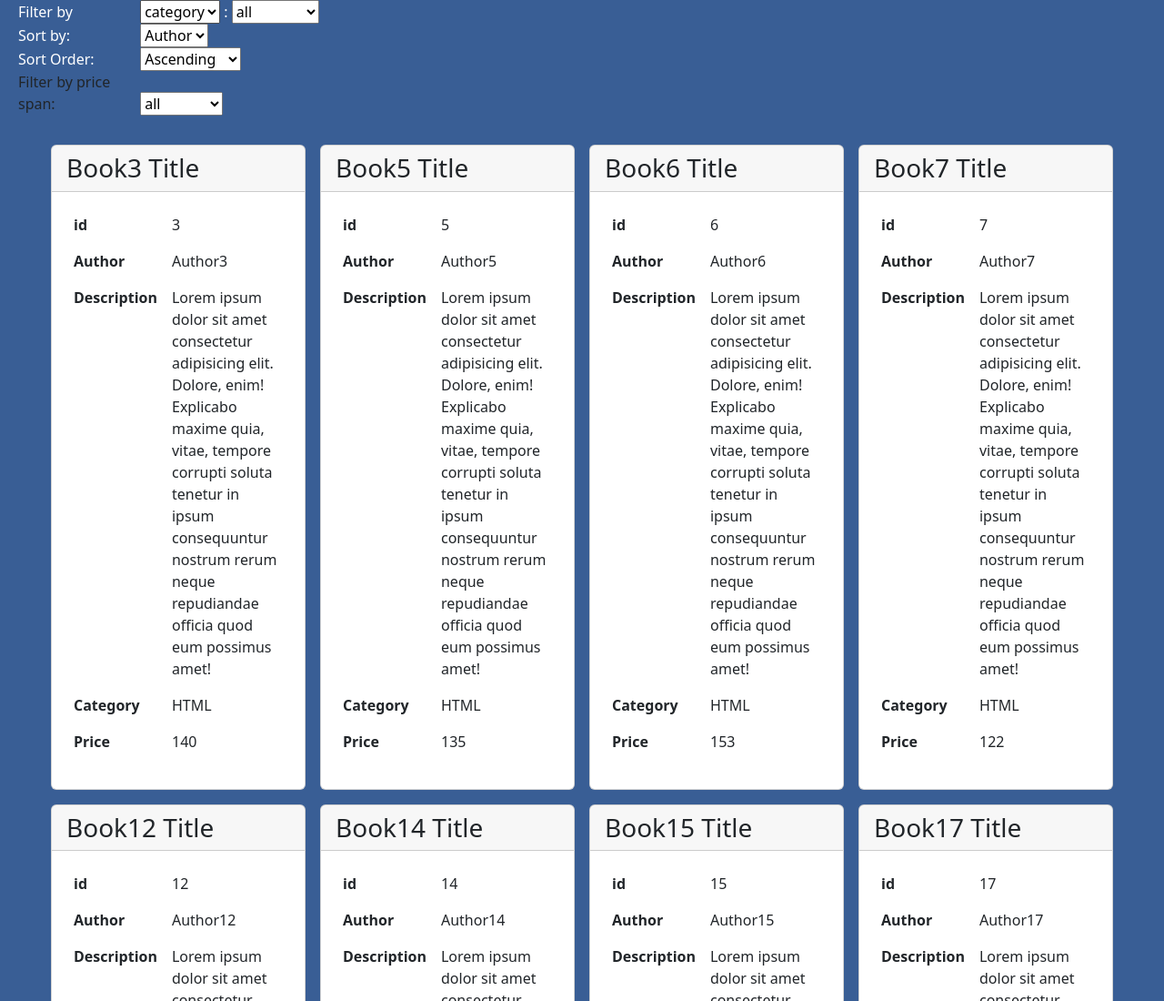
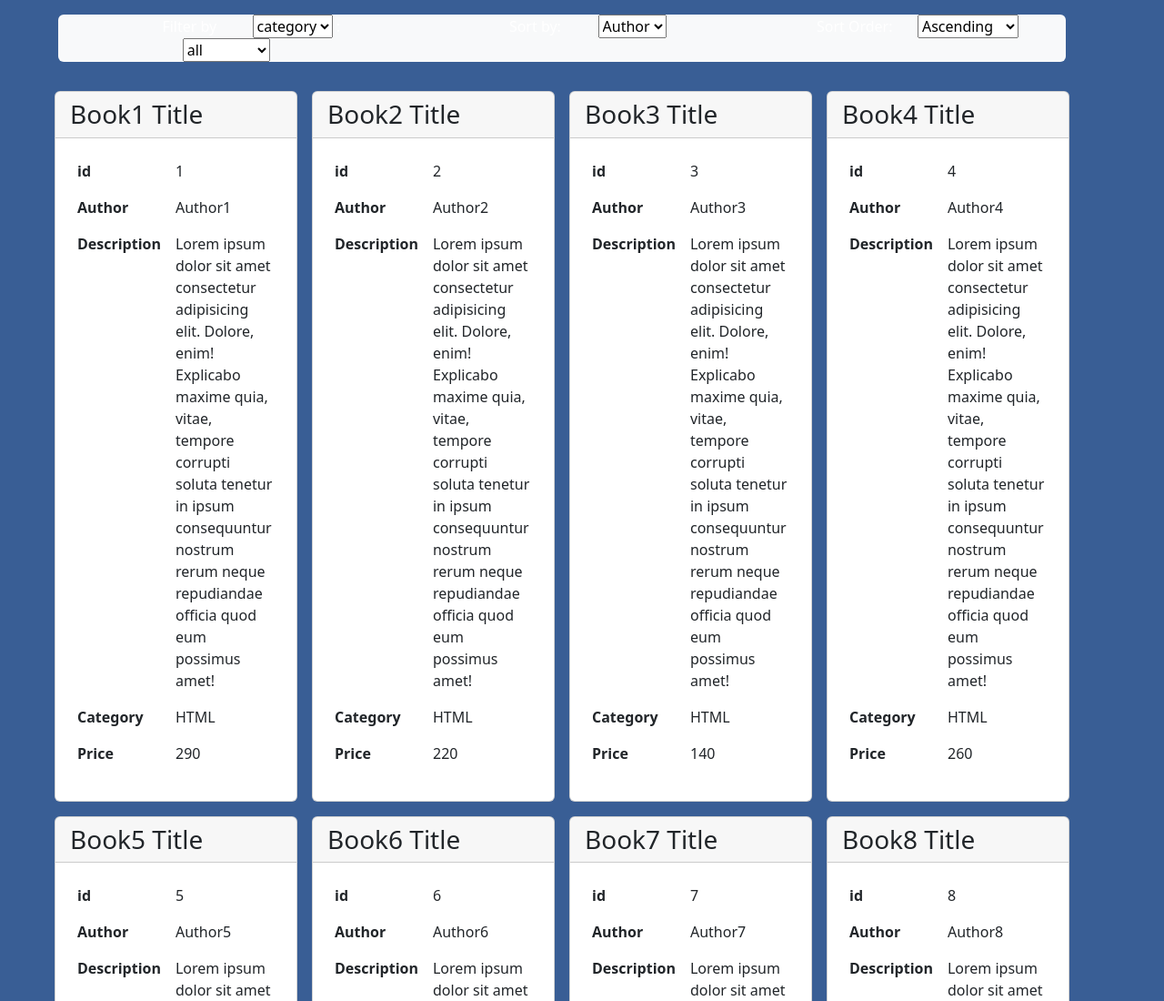
Before and after one commit to zzfz1/Front-end-development-1st-Assignment, a website built with Vite: page index.html in a window 1280 px wide. Shown: the top 1100 px of the page at 91% size. Built offline with nearby package versions, Linux system fonts and the light colour scheme.

Commit message:
Fix the filters

```diff
--- a/index.html
+++ b/index.html
@@ -7,12 +7,17 @@
   </head>
 
   <body>
-    <main>
-      <div class="filters"></div>
-      <div class="sortingOptions"></div>
-      <div class="sortingOrders"></div>
-      <div class="priceSpanFilters"></div>
-      <div class="my-3 mx-5 row row-cols-1 row-cols-md-2 row-cols-xl-4 g-3" id="bookList"></div>
+    <main class="container my-3 mx-md-5">
+      <div class="row row-cols-3 bg-light rounded mx-1">
+        <div class="filters col text-center"></div>
+        <div class="sortingOptions col text-center"></div>
+        <div class="sortingOrders col text-center"></div>
+      </div>
+      <div
+        class="row row-cols-1 row-cols-md-2 row-cols-xl-4 g-3 mt-3"
+        id="bookList"
+      ></div>
+      <div class="mod"></div>
     </main>
     <script type="module" src="/js/main.js"></script>
   </body>
--- a/js/main.js
+++ b/js/main.js
@@ -3,34 +3,36 @@ import { getJSON } from "./utils/getJSON";
 import * as bootstrap from "bootstrap";
 
 let books,
+  filteredBooks,
   currentFilter = "category",
   chosenCategoryFilter = "all",
+  chosenAuthorFilter = "all",
   maxPrice = 0,
   minPrice = 200,
   chosenPriceSpanFilter = [0, 200],
-  chosenSortOption,
+  chosenSortOption = "author",
   chosenSortOrder = 1,
   categories = [],
   authors = [];
 
 async function initial() {
   books = await getJSON("/json/books.json");
+  filteredBooks = books;
   getCategories();
   getAuthors();
   getPriceRange();
   addFilters();
-  addPriceFilters();
+  // addPriceFilters();
   addSortingOptions();
   addSortingOrders();
-  sortByAuthor(books);
+  addModal();
   displayBooks();
 }
 
 function sortByAuthor(books, order) {
+  // Technically, sorting by author should be alphabetical.
   books.sort(({ author: aAuthor }, { author: bAuthor }) =>
-    aAuthor.replace("Author", "") > bAuthor.replace("Author", "")
-      ? order
-      : -order
+    aAuthor > bAuthor ? order : -order
   );
 }
 
@@ -119,21 +121,34 @@ function addFilters() {
         <option>all</option>
         ${categories.map((category) => `<option>${category}</option>`).join("")}
       </select>
-      </select>
     </label>
   `;
   document.querySelector(".filter").addEventListener("change", (event) => {
     // get the selected category
     currentFilter = event.target.value;
+    filteredBooks = books;
     if (currentFilter === "category") {
       document.querySelector(".filteringCondition").innerHTML = `
         <option>all</option>
-      ${categories.map((category) => `<option>${category}</option>`).join("")}`;
+        ${categories
+          .map((category) => `<option>${category}</option>`)
+          .join("")}`;
     } else if (currentFilter === "author") {
       document.querySelector(".filteringCondition").innerHTML = `
         <option>all</option>
         ${authors.map((author) => `<option>${author}</option>`).join("")}`;
     } else if (currentFilter === "price") {
+      document.querySelector(".filteringCondition").innerHTML = `
+          <option>all</option>;
+          ${range(minPrice, maxPrice, 40)
+            .map(
+              (minPrice) =>
+                `<option>${minPrice} - ${
+                  minPrice + 39 > maxPrice ? maxPrice : minPrice + 39
+                }</option>`
+            )
+            .join("")}
+        `;
     }
     displayBooks();
   });
@@ -144,6 +159,28 @@ function addFilters() {
       if (currentFilter === "category") {
         // get the selected category
         chosenCategoryFilter = event.target.value;
+        filteredBooks = books.filter(
+          ({ category }) =>
+            chosenCategoryFilter === "all" || chosenCategoryFilter === category
+        );
+      } else if (currentFilter === "author") {
+        chosenAuthorFilter = event.target.value;
+        filteredBooks = books.filter(
+          ({ author }) =>
+            chosenAuthorFilter === "all" || chosenAuthorFilter === author
+        );
+      } else if (currentFilter === "price") {
+        chosenPriceSpanFilter =
+          event.target.value === "all"
+            ? [minPrice, maxPrice]
+            : event.target.value.split(" - ");
+        filteredBooks = books.filter(
+          ({ price }) =>
+            (chosenPriceSpanFilter[0] === minPrice &&
+              chosenPriceSpanFilter[1] === maxPrice) ||
+            (price >= chosenPriceSpanFilter[0] &&
+              price <= chosenPriceSpanFilter[1])
+        );
       }
       displayBooks();
     });
@@ -155,49 +192,7 @@ function range(start, stop, step = 1) {
     .map((x, y) => x + y * step);
 }
 
-function addPriceFilters() {
-  // create and display html
-  document.querySelector(".priceSpanFilters").innerHTML = /*html*/ `
-    <label><span>Filter by price span:</span>
-      <select class="priceFilter">
-        <option>all</option>
-        ${range(minPrice, maxPrice, 40)
-          .map(
-            (minPrice) =>
-              `<option>${minPrice} - ${
-                minPrice + 39 > maxPrice ? maxPrice : minPrice + 39
-              }</option>`
-          )
-          .join("")}
-      </select>
-    </label>
-  `;
-  // add an event listener
-  document
-    .querySelector(".priceSpanFilters")
-    .addEventListener("change", (event) => {
-      // get the selected category
-      chosenPriceSpanFilter =
-        event.target.value === "all"
-          ? [minPrice, maxPrice]
-          : event.target.value.split(" - ");
-      displayBooks();
-    });
-}
-
 function displayBooks() {
-  // filter according to category and call displayBooks
-  let filteredBooks = books
-    .filter(
-      ({ category }) =>
-        chosenCategoryFilter === "all" || chosenCategoryFilter === category
-    )
-    .filter(
-      ({ price }) =>
-        (chosenPriceSpanFilter[0] === minPrice &&
-          chosenPriceSpanFilter[1] === maxPrice) ||
-        (price >= chosenPriceSpanFilter[0] && price <= chosenPriceSpanFilter[1])
-    );
   if (chosenSortOption === "Author") {
     sortByAuthor(filteredBooks, chosenSortOrder);
   }
@@ -225,7 +220,28 @@ function displayBooks() {
   `
   );
   document.querySelector("#bookList").innerHTML = htmlArray.join("");
-  document.querySelector("main").innerHTML += `
+  document.querySelectorAll(".books").forEach((element) =>
+    element.addEventListener("click", (event) => {
+      let target = event.target;
+      while (!target.dataset.id) {
+        target = target.parentNode;
+      }
+      document.querySelector("#title").textContent = target.dataset.title;
+      document.querySelector("#id").textContent = target.dataset.id;
+      document.querySelector("#author").textContent = target.dataset.author;
+      document.querySelector("#description").textContent =
+        target.dataset.description;
+      document.querySelector("#category").textContent = target.dataset.category;
+      document.querySelector("#price").textContent = target.dataset.price;
+      document
+        .querySelector("#cover")
+        .setAttribute("src", `/images/${target.dataset.id}.jpg`);
+    })
+  );
+}
+
+function addModal() {
+  document.querySelector(".mod").innerHTML = `
     <!-- Modal -->
     <div class="modal fade" id="modal" tabindex="-1" aria-labelledby="modalLabel" aria-hidden="true">
       <div class="modal-dialog">
@@ -249,24 +265,6 @@ function displayBooks() {
       </div>
     </div>
     `;
-  document.querySelectorAll(".books").forEach((element) =>
-    element.addEventListener("click", (event) => {
-      let target = event.target;
-      while (!target.dataset.id) {
-        target = target.parentNode;
-      }
-      document.querySelector("#title").textContent = target.dataset.title;
-      document.querySelector("#id").textContent = target.dataset.id;
-      document.querySelector("#author").textContent = target.dataset.author;
-      document.querySelector("#description").textContent =
-        target.dataset.description;
-      document.querySelector("#category").textContent = target.dataset.category;
-      document.querySelector("#price").textContent = target.dataset.price;
-      document
-        .querySelector("#cover")
-        .setAttribute("src", `/images/${target.dataset.id}.jpg`);
-    })
-  );
 }
 
 initial();
```
Lines whose indentation alone changed are shown as unchanged.
